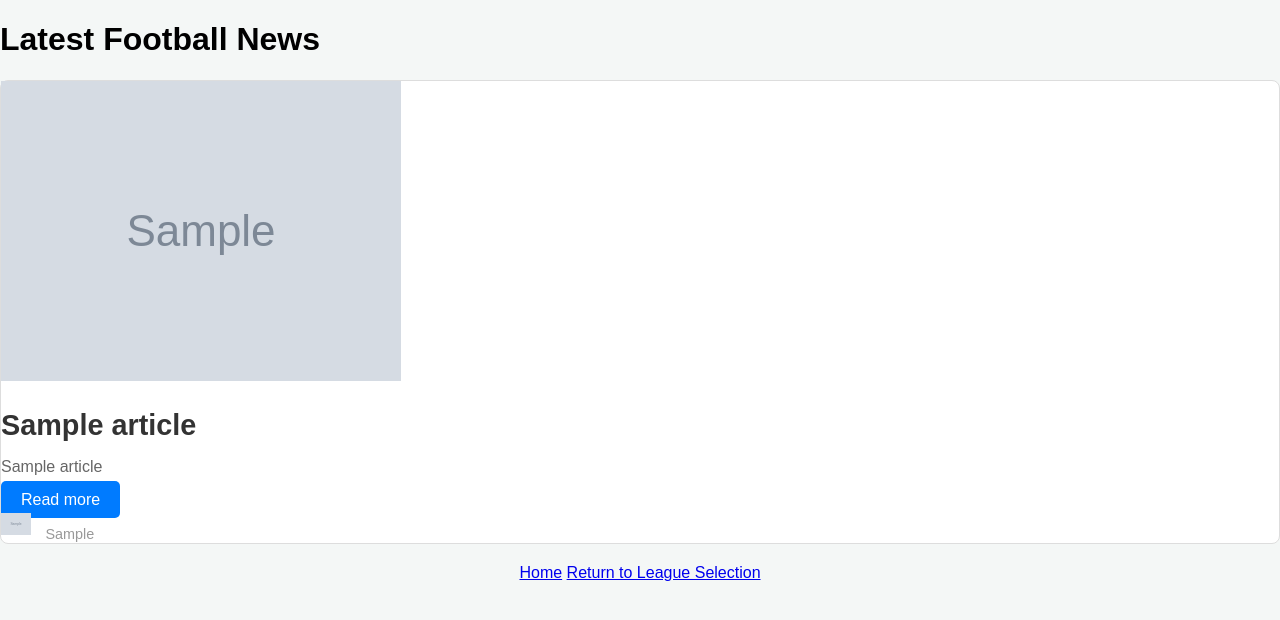
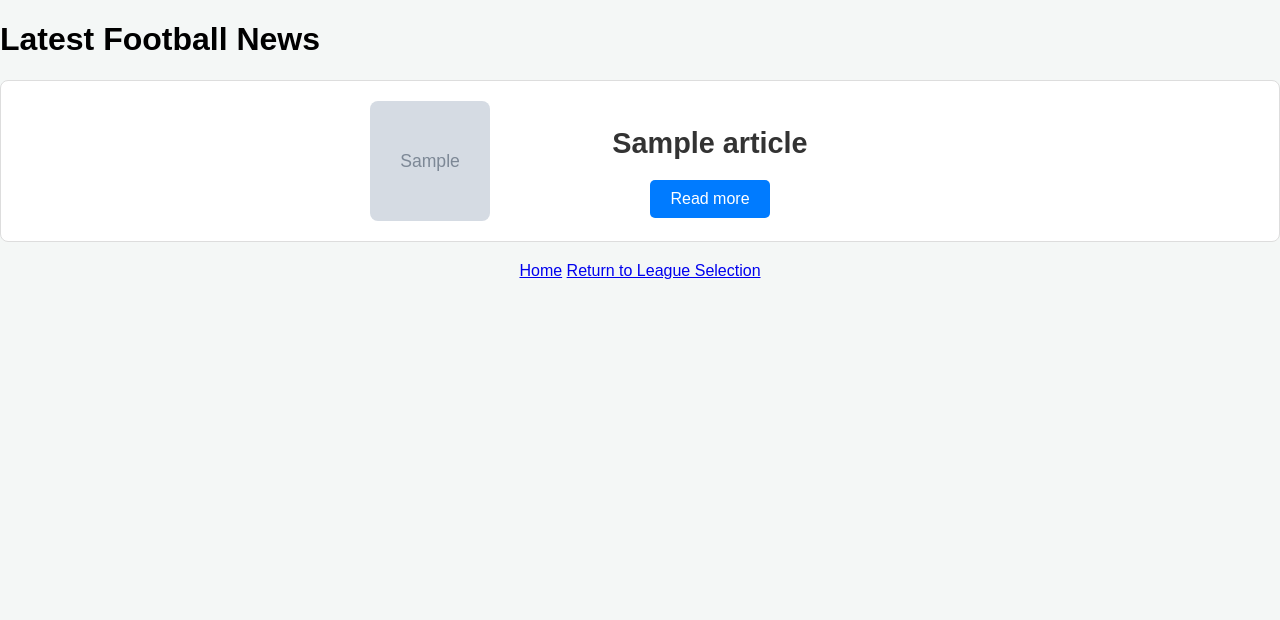
Before and after one commit to LiamSo121/SoccerPedia, a Django app: page /league/1/news in a window 1280 px wide. Shown: the top 620 px of the page. Run offline with Django 5.2, Linux system fonts and the light colour scheme; grey boxes marked "Sample" are stand-in pictures; a database or web service that is not in the repository returns one stand-in record (values such as "Sample title"); data that the repository does not hold is empty.

Commit message:
fix league news html

```diff
--- a/SoccerPedia/static/league/league_news.css
+++ b/SoccerPedia/static/league/league_news.css
@@ -13,11 +13,24 @@ body {
     border-radius: 8px;
     transition: transform 0.3s, box-shadow 0.3s;
     margin-bottom: 20px;
+    display: flex;
+    justify-content: center; /* Center items horizontally */
+    align-items: center; /* Center items vertically */
+    padding: 20px;
 }
 
 .news-item:hover {
     transform: scale(1.02);
     box-shadow: 0 4px 8px rgba(0, 0, 0, 0.1);
+}
+
+.content {
+    display: flex;
+    flex-direction: column;
+    align-items: center; /* Center text horizontally */
+    text-align: center;  /* Center text inside the div */
+    max-width: 400px;  /* Restrict the width for better appearance */
+    width: 100%; /* Ensure the content takes full available width */
 }
 
 .content h2 {
@@ -41,6 +54,7 @@ body {
     text-decoration: none;
     border-radius: 5px;
     transition: background-color 0.3s, transform 0.2s ease-in-out;
+    margin-top: 10px;  /* Space above the button */
 }
 
 .content .btn-read-more:hover {
@@ -54,8 +68,8 @@ body {
 }
 
 .source img {
-    width: 30px;
-    height: 30px;
+    width: 20px; /* Reduced size of source icon */
+    height: 20px;
     object-fit: contain;
     margin-right: 10px;
 }
@@ -106,6 +120,16 @@ body {
     margin-bottom: 2rem;
 }
 
+/* News Image */
+.news-item img {
+    max-width: 100%;  /* Allow image to shrink responsively */
+    width: 120px;  /* Reduced size of article images */
+    height: 120px;
+    object-fit: cover;
+    border-radius: 8px;
+    margin-right: 20px;
+}
+
 /* Responsive Styles */
 @media (max-width: 768px) {
     .news-item {
@@ -116,6 +140,8 @@ body {
     .news-item img {
         margin-bottom: 15px;
         margin-right: 0;
+        width: 100px; /* Adjust size for smaller screens */
+        height: 100px;
     }
 
     .content h2 {
@@ -131,8 +157,8 @@ body {
     }
 
     .source img {
-        width: 25px;
-        height: 25px;
+        width: 18px;
+        height: 18px;
     }
 
     .source span {
--- a/SoccerPedia/templates/league/league_news.html
+++ b/SoccerPedia/templates/league/league_news.html
@@ -19,12 +19,12 @@
                 <img src="{{ article.imageUrl }}" alt="{{ article.title }}">
                 <div class="content">
                     <h2>{{ article.title }}</h2>
-                    <p>{{ article.title }}</p>
+<!--                    <p>{{ article.title }}</p>-->
                     <a href="{{ article.page.url }}" target="_blank" class="btn-read-more">Read more</a>
-                    <div class="source">
-                        <img src="{{ article.sourceIconUrl }}" alt="{{ article.sourceStr }}">
-                        <span>{{ article.sourceStr }}</span>
-                    </div>
+<!--                    <div class="source">-->
+<!--                        <img src="{{ article.sourceIconUrl }}" alt="{{ article.sourceStr }}">-->
+<!--                        <span>{{ article.sourceStr }}</span>-->
+<!--                    </div>-->
                 </div>
             </div>
         {% endfor %}
```
